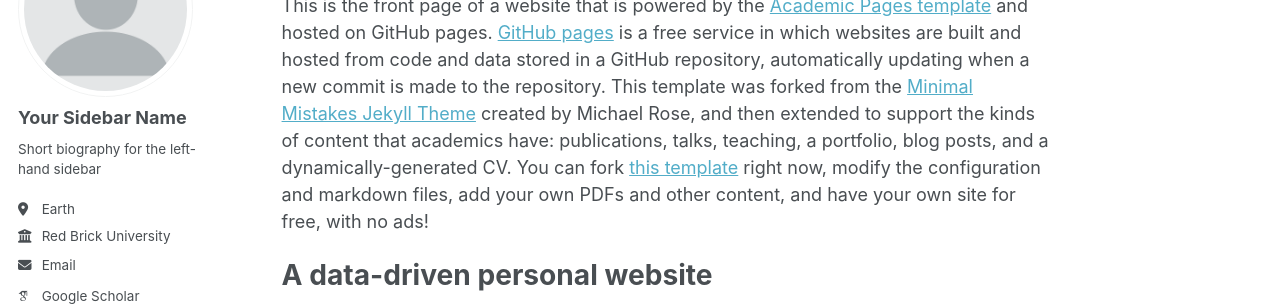
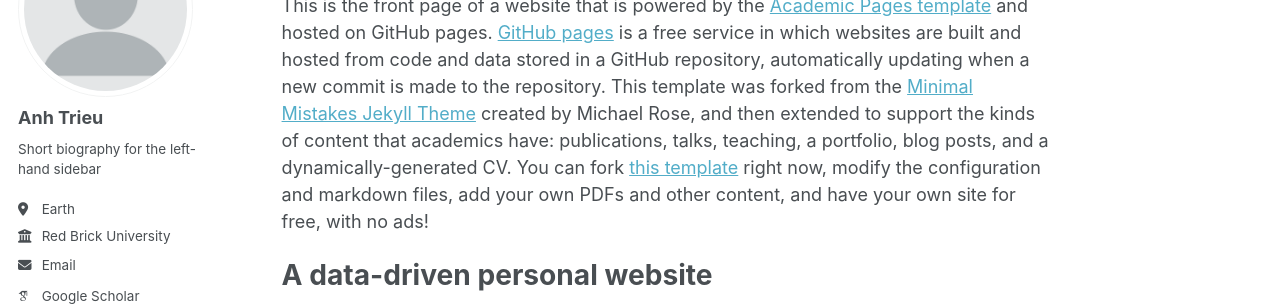
Before and after one commit to giaanh2708/giaanh2708.github.io, a Jekyll site: the page built from _pages/about.md, in a window 1280 px wide. Shown: the part 177-483 px from the top of the page. Built offline with Jekyll 4.4.1, drawn with Linux system fonts in a browser that asks for light colours; some web fonts are replaced.

Commit message:
Update _config.yml

```diff
--- a/_config.yml
+++ b/_config.yml
@@ -13,9 +13,9 @@ title                    : "Your Name / Site Title"
 title_separator          : "-"
 name                     : &name "Your Name"
 description              : &description "personal description"
-url                      : https://academicpages.github.io # the base hostname & protocol for your site e.g. "https://[your GitHub username].github.io" or if you already have some other page hosted on Github then use "https://[your GitHub username].github.io/[Your Repo Name]"
+url                      : https://github.com/giaanh2708/giaanh2708.github.io # the base hostname & protocol for your site e.g. "https://[your GitHub username].github.io" or if you already have some other page hosted on Github then use "https://[your GitHub username].github.io/[Your Repo Name]"
 baseurl                  : "" # the subpath of your site, e.g. "/blog"
-repository               : "academicpages/academicpages.github.io"
+repository               : "giaanh2708/giaanh2708.github.io"
 
 # Site Author - The following control what appear as part of the author content on the side bar.
 #               If a field is blank the icon and link will not appear, otherwise it will be shown.
@@ -23,7 +23,7 @@ repository               : "academicpages/academicpages.github.io"
 author:
   # Biographic information
   avatar           : "profile.png"
-  name             : "Your Sidebar Name"
+  name             : "Anh Trieu"
   pronouns         : # example: "she/her"
   bio              : "Short biography for the left-hand sidebar"
   location         : "Earth"
```
